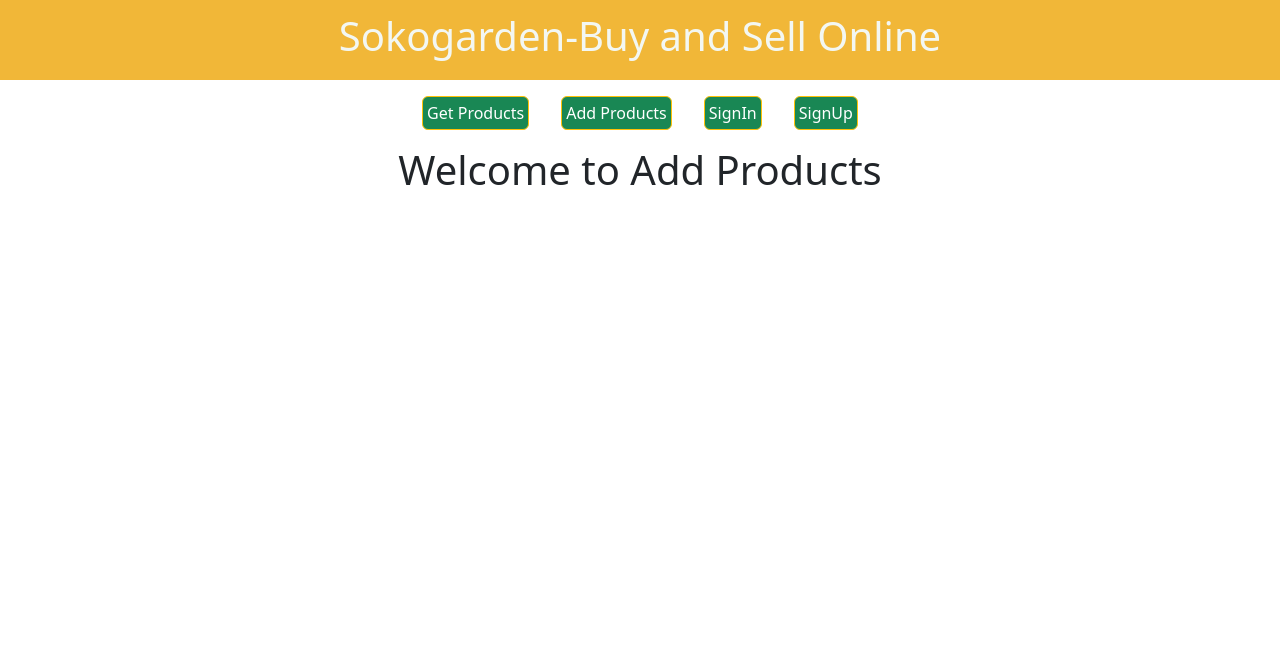
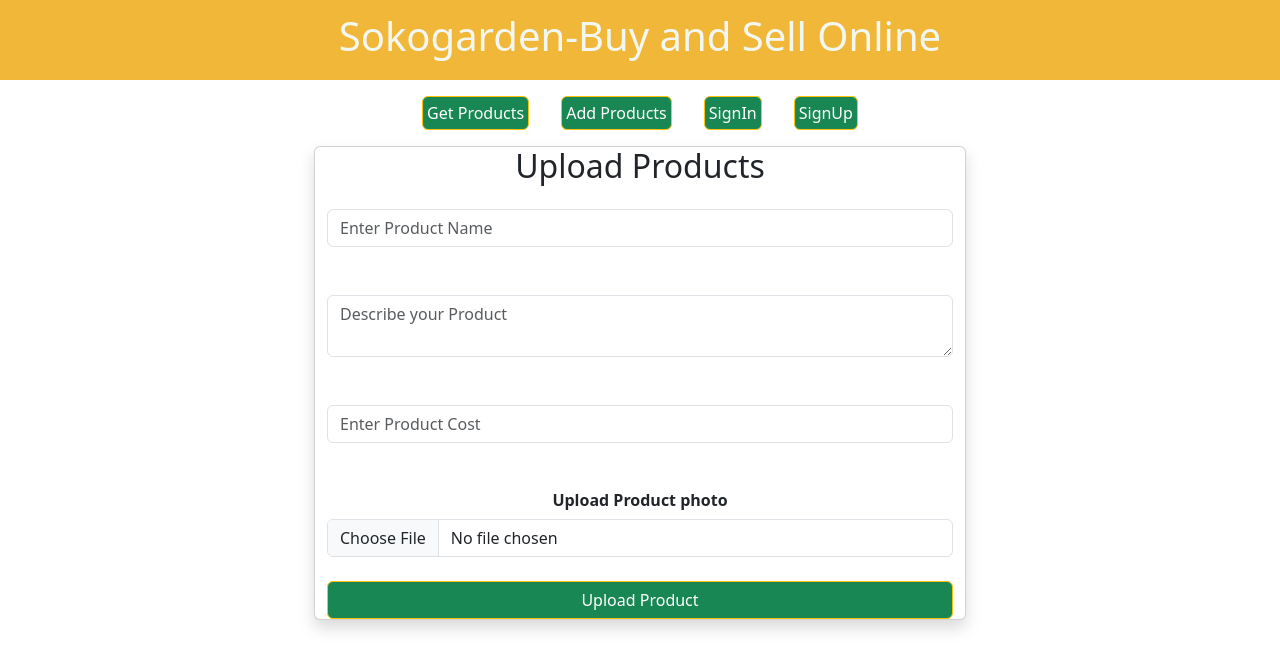
Before and after one commit to fidel3-code/frontend_sokogarden, a React (Create React App) app in the folder sokogarden/: page /addproducts in a window 1280 px wide. Shown: the top 670 px of the page. Built offline with nearby package versions, Linux system fonts and the light colour scheme.

Commit message:
updated AddProduct.jsx file

```diff
--- a/sokogarden/src/components/AddProduct.jsx
+++ b/sokogarden/src/components/AddProduct.jsx
@@ -1,9 +1,91 @@
 import React from 'react'
+import axios from 'axios'
+import { useState } from 'react'
 
 const AddProduct = () => {
+  const[product_name,setProduct_name]=useState()
+  const[product_description,setProduct_description]=useState()
+  const[product_cost,setProduct_cost]=useState()
+  const[product_photo,setProduct_photo]=useState()
+
+  const[loading,setLoading]=useState()
+  const[success,setSuccess]=useState()
+  const[error,setError]=useState()
+
+  const submit=async(e)=>{
+    e.preventDefault()
+    setLoading("Wait as we upload your product")
+
+    try {
+      const data=new FormData()
+      data.append("product_name",product_name)
+      data.append("product_description",product_description)
+      data.append("product_cost",product_cost)
+      data.append("product_photo",product_photo)
+
+      const response=await axios.post("http://fidel.alwaysdata.net/api/addproducts",data)
+
+       setLoading("")
+
+      setSuccess(response.data.message)
+
+      setProduct_name("")
+      setProduct_description("")
+      setProduct_cost("")
+      setProduct_photo("")
+
+
+    } catch (error) {
+
+       setLoading("")
+      setError(error.message)
+
+      setError("")
+
+
+    }
+
+  }
   return (
-    <div>
-        <h1>Welcome to Add Products</h1>
+    <div className='row justify-content-center'>
+        <div className='card shadow col-md-6'>
+          <h2>Upload Products</h2>
+
+          <form action="" onSubmit={submit}>
+
+          <p className='text-warning'>{loading}</p>
+          <p className='text-success'>{success}</p>
+          <p className='text-danger'>{error}</p>
+
+
+            <input type="text" placeholder='Enter Product Name' className='form-control' value={product_name} onChange={(e)=>setProduct_name(e.target.value)}required/>
+            <br /><br />
+            <textarea placeholder="Describe your Product" id="" className='form-control' value={product_description} onChange={(e)=>setProduct_description(e.target.value)}required></textarea>
+            <br /><br />
+            <input type="text" placeholder='Enter Product Cost' className='form-control' value={product_cost} onChange={(e)=>setProduct_cost(e.target.value)}required/>
+            <br /><br />
+
+            <h6><b>Upload Product photo</b></h6>
+
+            <input type="file" placeholder="Choose File" className='form-control' accept='image/*' onChange={(e)=>setProduct_photo(e.target.files[0])} required/>
+            <br />
+
+             <input type="submit" value="Upload Product" id="" className='btn btn-success text-white w-100 btn-outline-warning'/>
+          <br />
+
+
+
+
+
+
+
+          </form>
+
+
+
+        </div>
+
+
     </div>
   )
 }
```
